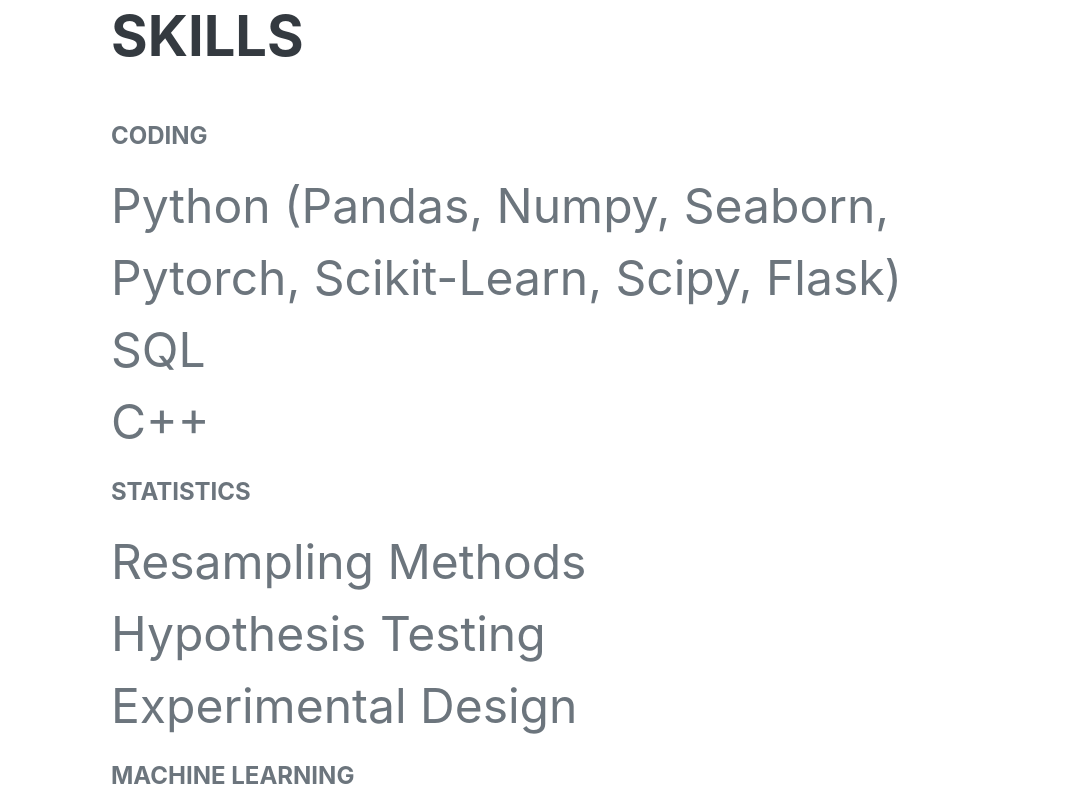
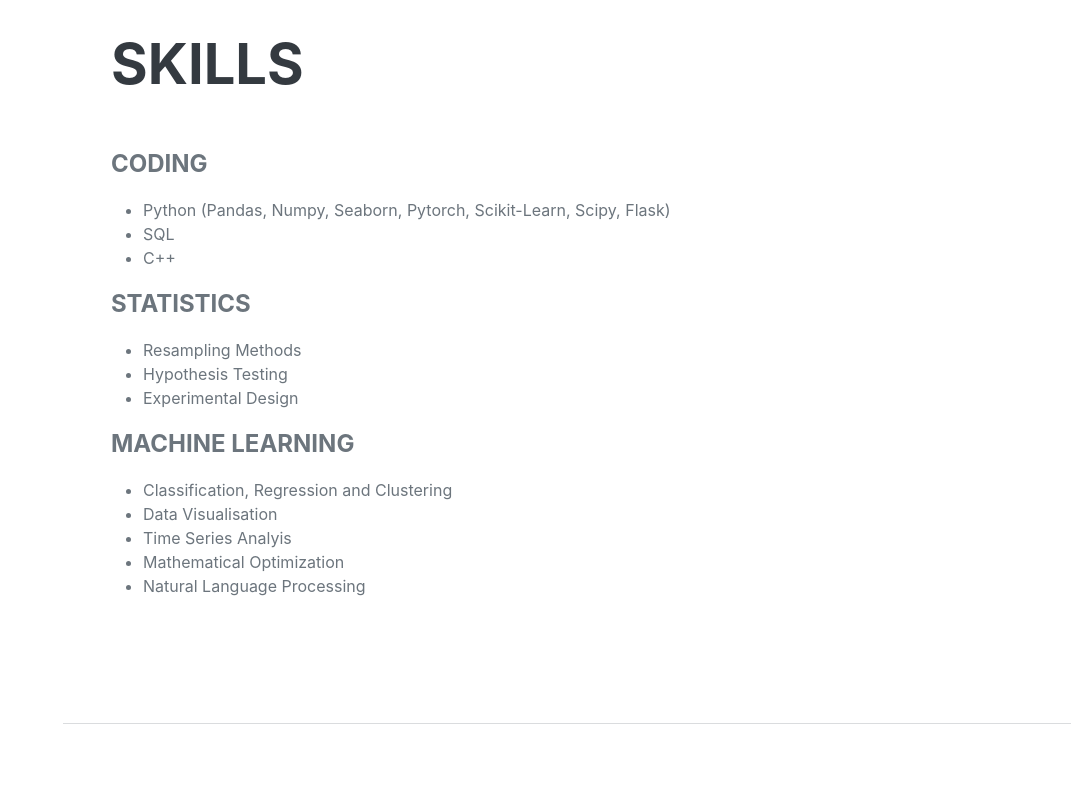
Before and after one commit to ashirwadsangwan/ashirwadsangwan.github.io, a plain HTML site: page index.html in a window 1280 px wide. Shown: the part 3485-4292 px from the top of the page, without its empty margins (209-1280 px from the left). Drawn offline with nearby package versions, Linux system fonts and the light colour scheme; a web font is replaced by a local one.

Commit message:
Skills Updated

```diff
--- a/index.html
+++ b/index.html
@@ -149,20 +149,20 @@
                 <div class="resume-section-content">
                     <h2 class="mb-5">Skills</h2>
                     <div class="subheading mb-3"><strong>Coding</strong></div>
-                    <ul class="list-inline dev-icons">
+                    <ul>
                         <li> Python (Pandas, Numpy, Seaborn, Pytorch, Scikit-Learn, Scipy, Flask) </li>
                         <li> SQL </li>
                         <li> C++ </li>
                     </ul>
                     <div class="subheading mb-3"><strong>Statistics</strong></div>
-                    <ul class="list-inline dev-icons">
+                    <ul>
                         <li> Resampling Methods </li>
                         <li> Hypothesis Testing </li>
                         <li> Experimental Design </li>
 
                     </ul>
                     <div class="subheading mb-3"><strong>Machine Learning</strong></div>
-                    <ul class="list-inline dev-icons">
+                    <ul>
                         <li> Classification, Regression and Clustering </li>
                         <li> Data Visualisation </li>
                         <li> Time Series Analyis </li>
```
